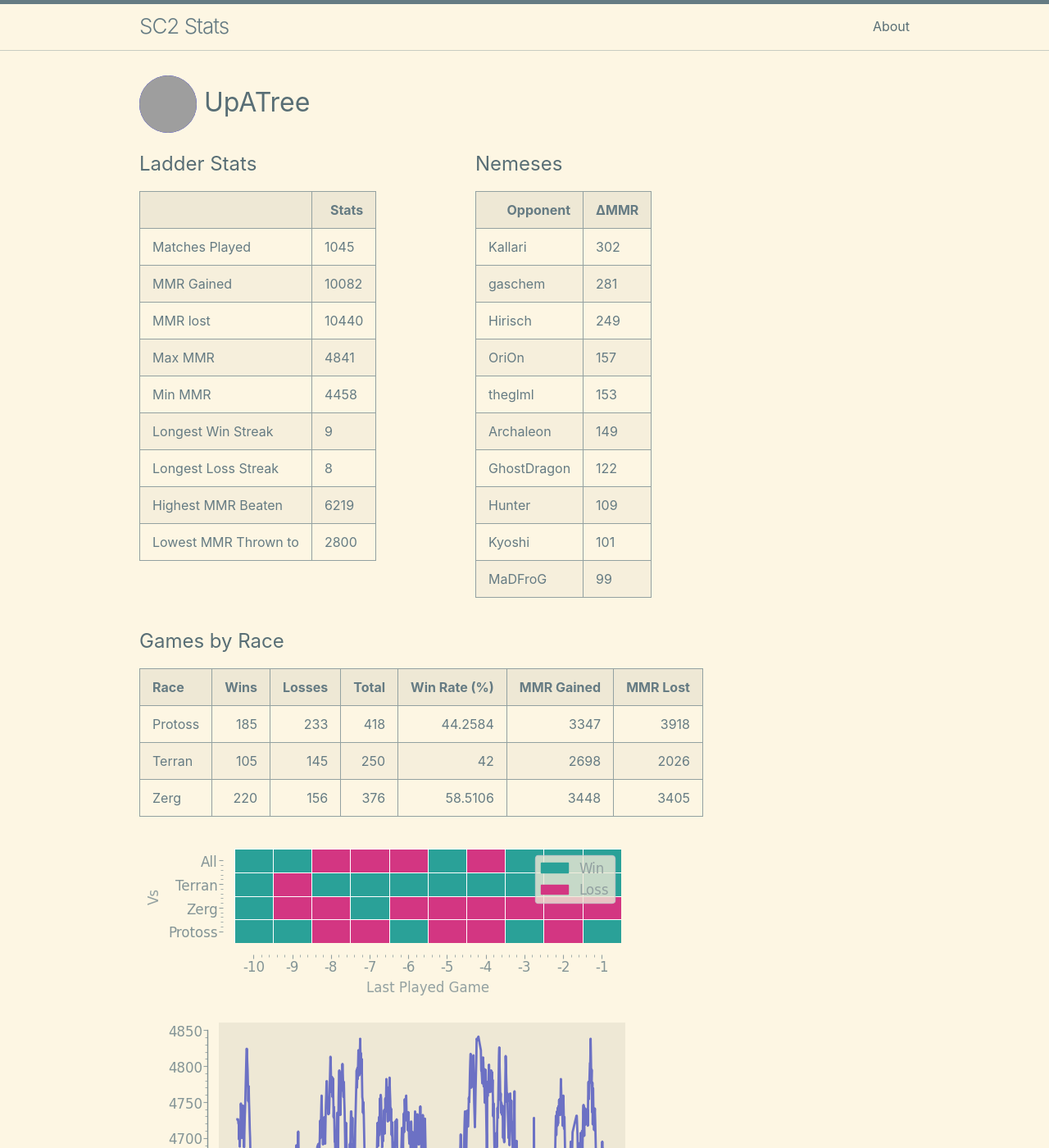
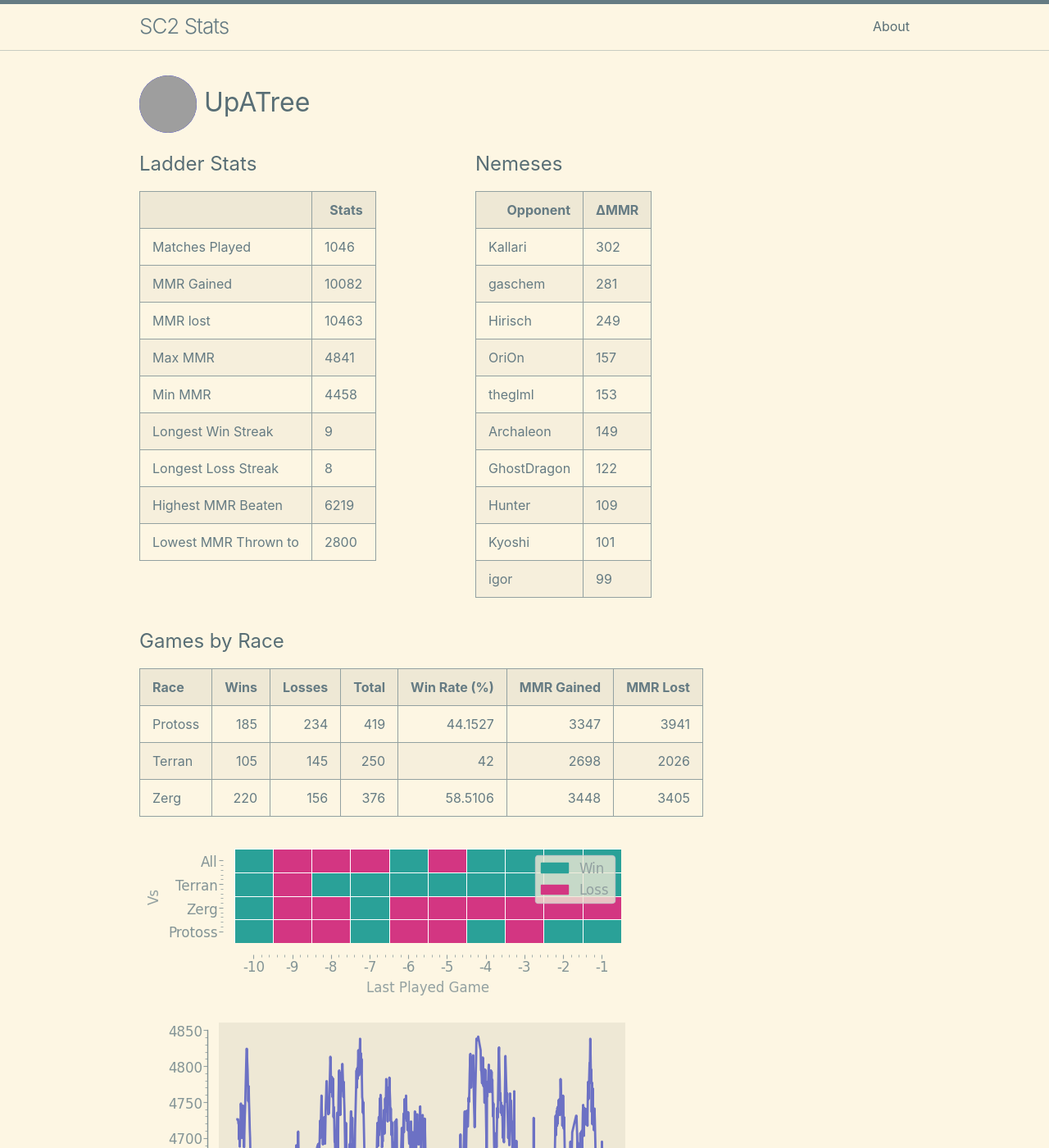
Before and after one commit to kylermurphy/UpATree, a Jekyll site: the page built from docs/index.md, in a window 1280 px wide and 1400 px high. Shown: the whole window at 82% size. Built offline with Jekyll 4.4.1, drawn with Linux system fonts in a browser that asks for light colours; grey boxes are pictures that could not be loaded.

Commit message:
running on push

```diff
--- a/docs/index.md
+++ b/docs/index.md
@@ -18,7 +18,7 @@ layout: home
   <tbody>
     <tr>
       <td>Matches Played</td>
-      <td>1045</td>
+      <td>1046</td>
     </tr>
     <tr>
       <td>MMR Gained</td>
@@ -26,7 +26,7 @@ layout: home
     </tr>
     <tr>
       <td>MMR lost</td>
-      <td>10440</td>
+      <td>10463</td>
     </tr>
     <tr>
       <td>Max MMR</td>
@@ -102,7 +102,7 @@ layout: home
       <td>101</td>
     </tr>
     <tr>
-      <td>MaDFroG</td>
+      <td>igor</td>
       <td>99</td>
     </tr>
   </tbody>
@@ -114,7 +114,7 @@ layout: home
 
 | Race    |   Wins |   Losses |   Total |   Win Rate (%) |   MMR Gained |   MMR Lost |
 |:--------|-------:|---------:|--------:|---------------:|-------------:|-----------:|
-| Protoss |    185 |      233 |     418 |        44.2584 |         3347 |       3918 |
+| Protoss |    185 |      234 |     419 |        44.1527 |         3347 |       3941 |
 | Terran  |    105 |      145 |     250 |        42      |         2698 |       2026 |
 | Zerg    |    220 |      156 |     376 |        58.5106 |         3448 |       3405 |
 
--- a/log.txt
+++ b/log.txt
@@ -284,3 +284,4 @@ Writing a log file 2025-03-04 21:47:53.
 Writing a log file 2025-03-04 22:19:32.
 Writing a log file 2025-03-04 22:36:26.
 Writing a log file 2025-03-04 22:49:18.
+Writing a log file 2025-03-04 23:21:05.
```
Also changed, not shown: docs/assets/MMR.png, docs/assets/daily.png, docs/assets/gm_hist.png, docs/assets/r_wrt.png, 1 other file.
